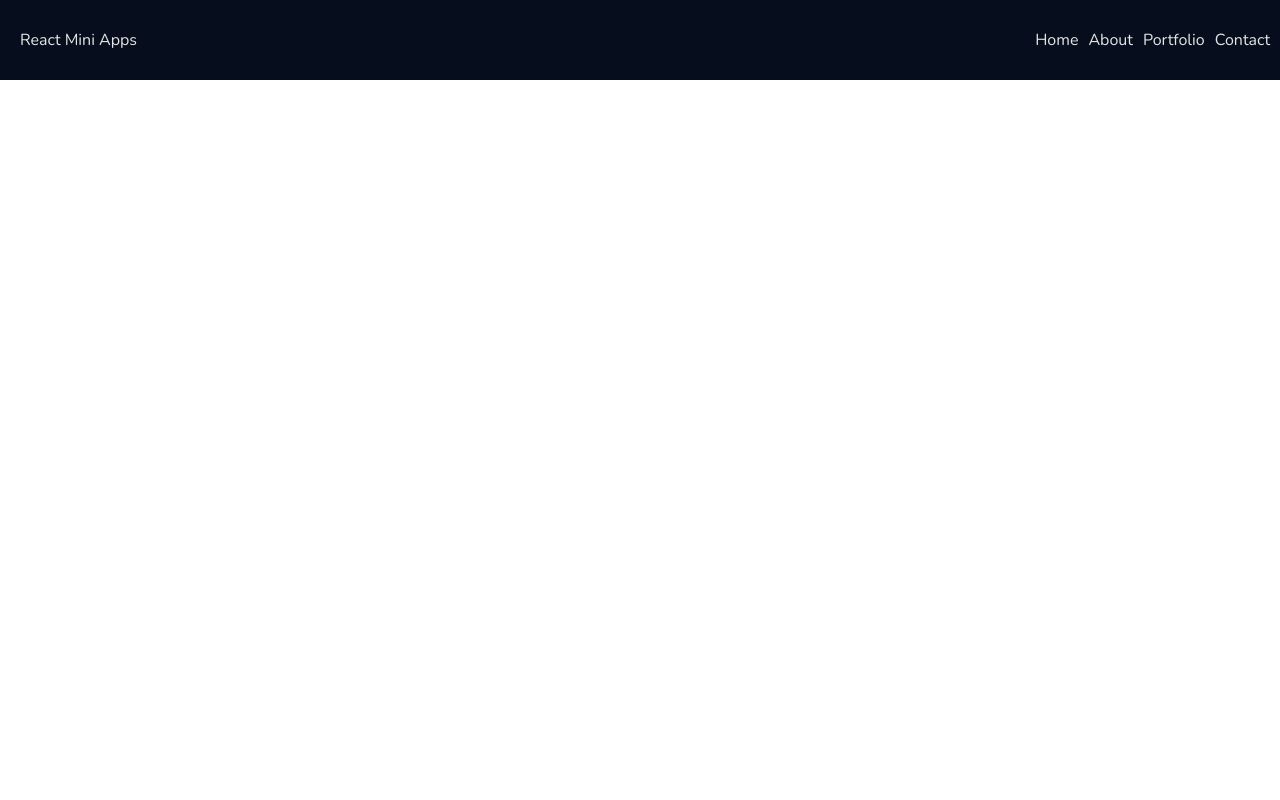
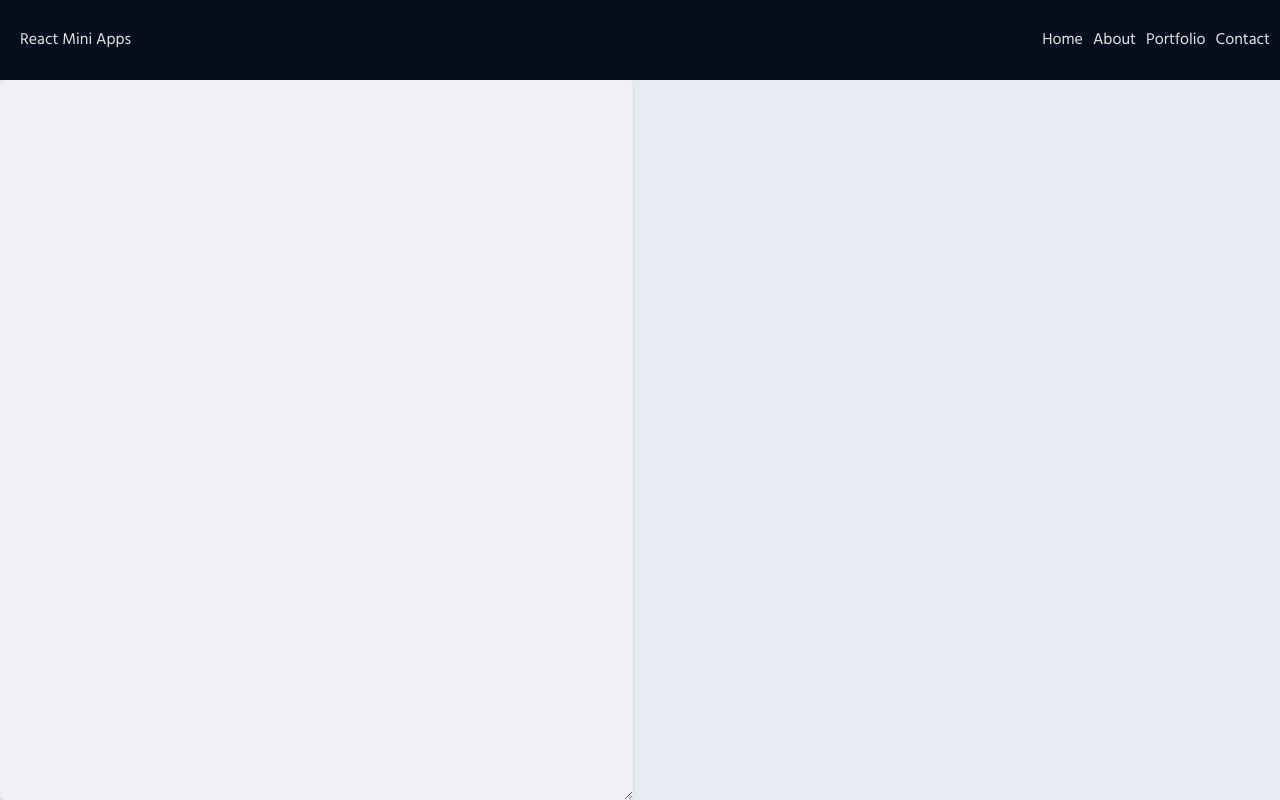
Before and after one commit to gaganssingh/react-mini-apps, a React (Create React App) app: page /markdown in a window 1280 px wide. Built offline with nearby package versions, Linux system fonts and the light colour scheme.

Commit message:
Initialized Markdown app and setup basic styling

```diff
--- a/src/App.js
+++ b/src/App.js
@@ -5,6 +5,7 @@ import Header from "./components/Header/Header";
 import Pomodoro from "./projects/Pomodoro/Pomodoro";
 
 import "./App.css";
+import Markdown from "./projects/Markdown/Markdown";
 
 const App = () => {
     return (
@@ -14,6 +15,7 @@ const App = () => {
                 <Switch>
                     <Route exact path="/" component={HomeScreen} />
                     <Route path="/pomodoro" component={Pomodoro} />
+                    <Route path="/markdown" component={Markdown} />
                 </Switch>
             </Router>
         </>
--- /dev/null
+++ b/src/components/HomeScreen/HomeScreen.css
@@ -0,0 +1,3 @@
+.HomeScreen h1 {
+    color: black;
+}
--- a/src/components/HomeScreen/HomeScreen.js
+++ b/src/components/HomeScreen/HomeScreen.js
@@ -1,13 +1,19 @@
 import React from "react";
 import { Link } from "react-router-dom";
 
+import "./HomeScreen.css";
+
 const HomeScreen = () => {
     return (
-        <>
+        <main className="HomeScreen">
             <Link to="/pomodoro">
                 <h1>Pomodoro</h1>
             </Link>
-        </>
+
+            <Link to="/markdown">
+                <h1>Markdown Editor</h1>
+            </Link>
+        </main>
     );
 };
 
--- /dev/null
+++ b/src/projects/Markdown/Markdown.css
@@ -0,0 +1,37 @@
+@import url("https://fonts.googleapis.com/css2?family=Hind&display=swap");
+
+body {
+    background: #e8eaf1;
+    font-family: "Hind", Arial, Helvetica, sans-serif;
+}
+
+.Markdown {
+    min-height: 90vh;
+    display: grid;
+    grid-template-columns: 1fr 1fr;
+    grid-gap: 15px;
+}
+
+.Markdown-textarea {
+    background: #eff1f5;
+    box-shadow: 0 1px 3px 0 rgba(0, 0, 0, 0.1), 0 1px 2px 0 rgba(0, 0, 0, 0.06);
+    outline: none;
+    border: none;
+    border-radius: 5px;
+    padding: 20px;
+    font-size: 22px;
+}
+
+.Markdown-preview {
+    padding-left: 20px;
+    padding-right: 20px;
+}
+
+blockquote {
+    font-size: 30px;
+    background: #efefef;
+    border-left: 12px solid rgb(44, 163, 241);
+    padding: 20px 30px;
+    border-radius: 5px;
+    margin: 0;
+}
--- /dev/null
+++ b/src/projects/Markdown/Markdown.js
@@ -0,0 +1,12 @@
+import React, { useState } from "react";
+import "./Markdown.css";
+
+const Markdown = () => (
+    <div className="Markdown">
+        <textarea className="Markdown-textarea" />
+
+        <div className="Markdown-preview"></div>
+    </div>
+);
+
+export default Markdown;
--- a/src/projects/Pomodoro/Pomodoro.css
+++ b/src/projects/Pomodoro/Pomodoro.css
@@ -9,11 +9,12 @@
     flex-direction: column;
     align-items: center;
     justify-content: center;
-    background: #039ecd;
+    background: #7fd7f2;
+    color: rgb(43, 43, 43);
 }
 
 .pomodoro > h2 {
-    font-size: 30px;
+    font-size: 25px;
     text-align: center;
     margin: 0;
 }
```
